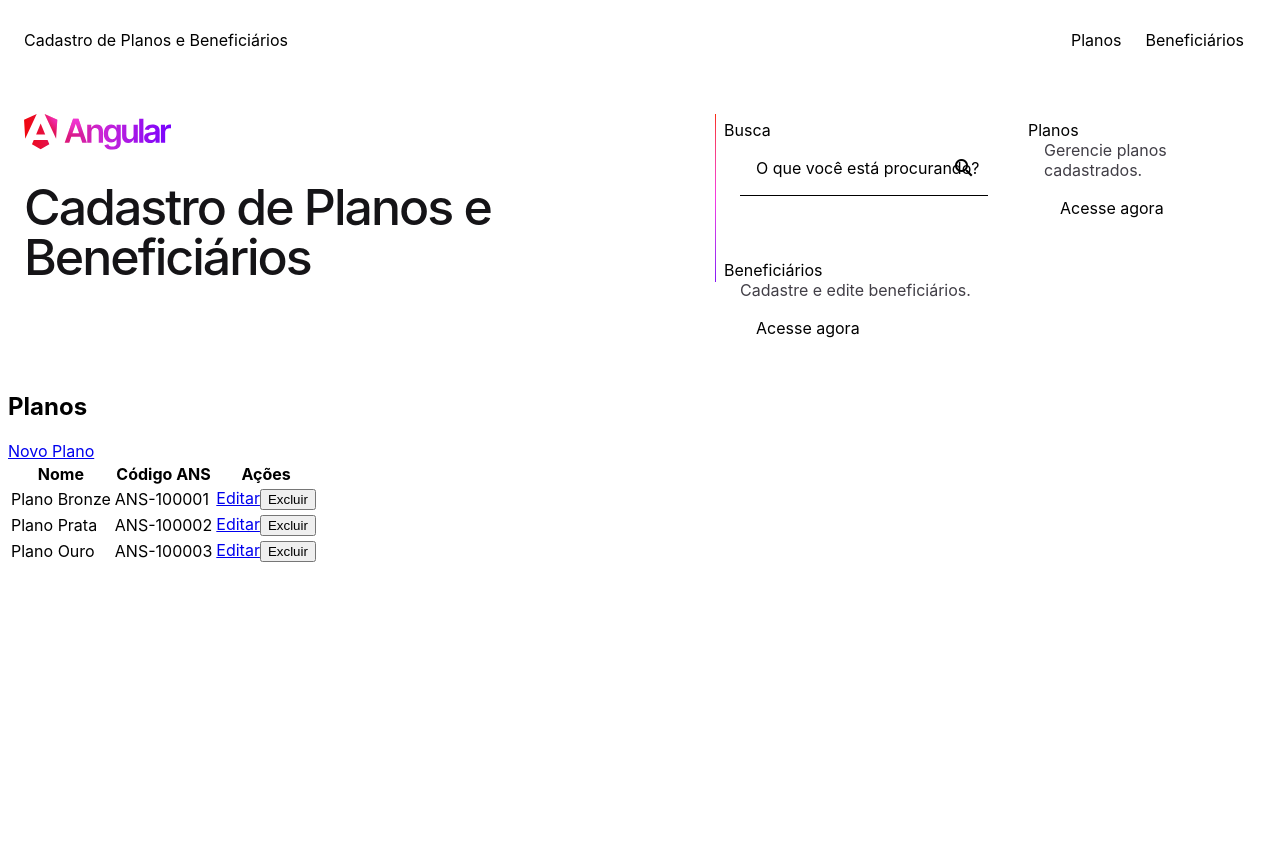
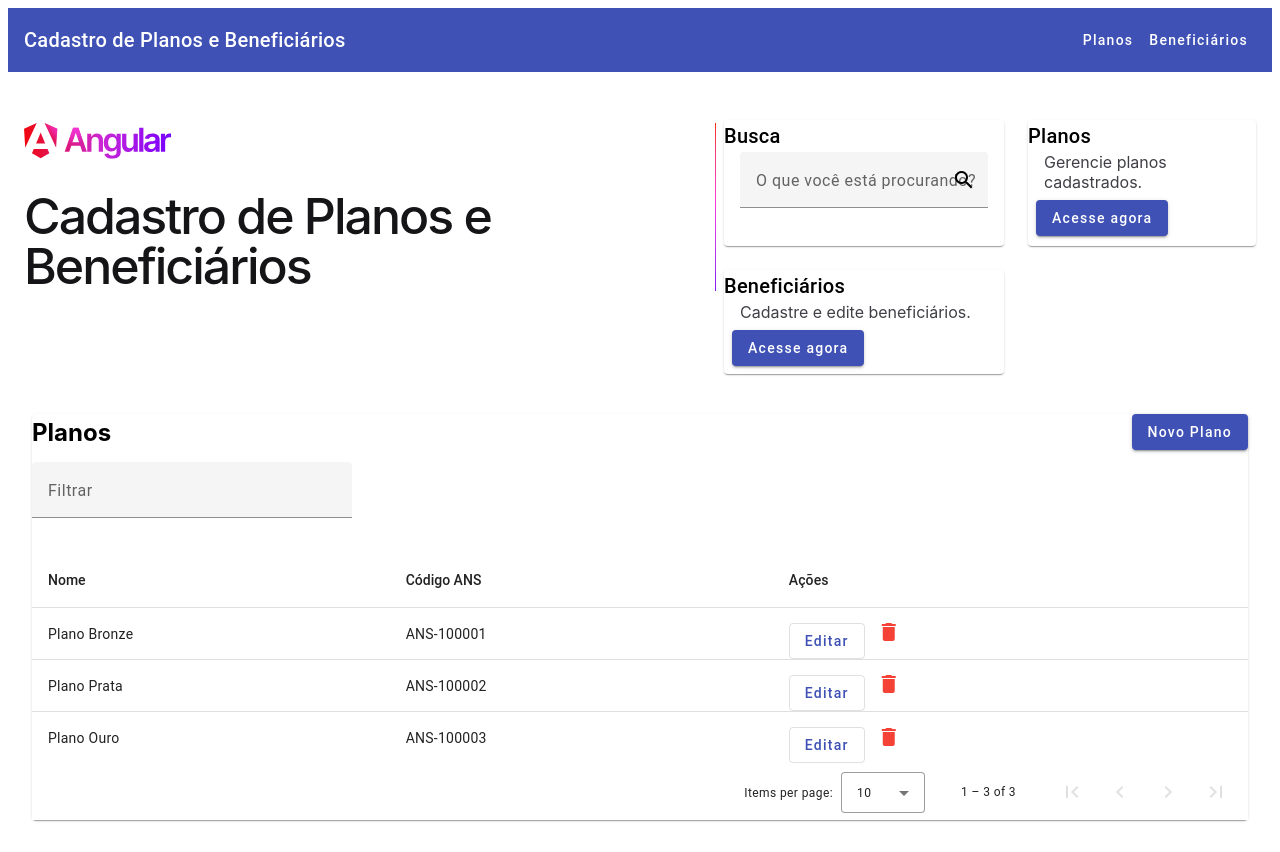
Before and after one commit to Kamifaria/Cadastrodeplanos, an Angular app: page /planos in a window 1280 px wide. Before the commit the page ends 800 px from the top, so only its background shows below. Built offline with nearby package versions, Linux system fonts and the light colour scheme; data requests are answered from the project's data file.

Commit message:
feat(material-lists): MatTable + filtro, paginação e ações (Planos/Beneficiários)

```diff
--- a/package.json
+++ b/package.json
@@ -11,11 +11,13 @@
   },
   "private": true,
   "dependencies": {
-    "@angular/animations": "^19.1.0",
+    "@angular/animations": "^19.2.15",
+    "@angular/cdk": "^19.2.19",
     "@angular/common": "^19.1.0",
     "@angular/compiler": "^19.1.0",
     "@angular/core": "^19.1.0",
     "@angular/forms": "^19.1.0",
+    "@angular/material": "^19.2.19",
     "@angular/platform-browser": "^19.1.0",
     "@angular/platform-browser-dynamic": "^19.1.0",
     "@angular/platform-server": "^19.1.0",
--- a/src/app/app.config.ts
+++ b/src/app/app.config.ts
@@ -5,12 +5,14 @@ import { errorInterceptor } from './core/interceptors/error.interceptor';
 
 import { routes } from './app.routes';
 import { provideClientHydration, withEventReplay } from '@angular/platform-browser';
+import { provideAnimations } from '@angular/platform-browser/animations';
 
 export const appConfig: ApplicationConfig = {
   providers: [
     provideZoneChangeDetection({ eventCoalescing: true }),
     provideRouter(routes),
     provideClientHydration(withEventReplay()),
-    provideHttpClient(withInterceptors([errorInterceptor]))
+    provideHttpClient(withInterceptors([errorInterceptor])),
+    provideAnimations()
   ]
 };
--- a/src/app/beneficiarios/components/beneficiario-form/beneficiario-form.component.ts
+++ b/src/app/beneficiarios/components/beneficiario-form/beneficiario-form.component.ts
@@ -2,6 +2,13 @@ import { Component, OnInit } from '@angular/core';
 import { FormBuilder, FormGroup, Validators } from '@angular/forms';
 import { CommonModule } from '@angular/common';
 import { ReactiveFormsModule } from '@angular/forms';
+import { MatCardModule } from '@angular/material/card';
+import { MatFormFieldModule } from '@angular/material/form-field';
+import { MatInputModule } from '@angular/material/input';
+import { MatSelectModule } from '@angular/material/select';
+import { MatDatepickerModule } from '@angular/material/datepicker';
+import { MatNativeDateModule } from '@angular/material/core';
+import { MatButtonModule } from '@angular/material/button';
 import { BeneficiarioService } from '../../../core/services/beneficiario.service';
 import { PlanoService } from '../../../core/services/plano.service';
 import { Plano } from '../../../core/models/plano';
@@ -14,7 +21,17 @@ import { ToastService } from '../../../core/services/toast.service';
   templateUrl: './beneficiario-form.component.html',
   styleUrls: ['./beneficiario-form.component.scss'],
   standalone: true,
-  imports: [CommonModule, ReactiveFormsModule]
+  imports: [
+    CommonModule,
+    ReactiveFormsModule,
+    MatCardModule,
+    MatFormFieldModule,
+    MatInputModule,
+    MatSelectModule,
+    MatDatepickerModule,
+    MatNativeDateModule,
+    MatButtonModule
+  ]
 })
 export class BeneficiarioFormComponent implements OnInit {
   form: FormGroup;
@@ -62,7 +79,10 @@ export class BeneficiarioFormComponent implements OnInit {
       Object.values(this.form.controls).forEach((c) => c.markAsTouched());
       return;
     }
-    const payload = this.form.value;
+    const raw = this.form.value as any;
+    const d = raw.data_nascimento;
+    const data_nascimento = d instanceof Date ? new Date(d).toISOString().slice(0, 10) : d;
+    const payload = { ...raw, data_nascimento };
     if (this.isEdit && this.id) {
       console.log('UPDATE beneficiario', this.id, payload);
       this.service.update(this.id, payload).subscribe((b) => {
--- a/src/app/beneficiarios/components/beneficiarios-list/beneficiarios-list.component.html
+++ b/src/app/beneficiarios/components/beneficiarios-list/beneficiarios-list.component.html
@@ -1,29 +1,52 @@
-<section>
-  <h2>Beneficiários</h2>
-  <a routerLink="/beneficiarios/novo">Novo Beneficiário</a>
-  <table>
-    <thead>
-      <tr>
-        <th>Nome</th>
-        <th>CPF</th>
-        <th>Nascimento</th>
-        <th>Status</th>
-        <th>Plano</th>
-        <th>Ações</th>
-      </tr>
-    </thead>
-    <tbody>
-      <tr *ngFor="let b of beneficiarios">
-        <td>{{ b.nome_completo }}</td>
-        <td>{{ b.cpf }}</td>
-        <td>{{ b.data_nascimento }}</td>
-        <td>{{ b.status }}</td>
-        <td>{{ b.plano.nome }}</td>
-        <td>
-          <a [routerLink]="['/beneficiarios/editar', b.id]">Editar</a>
-          <button type="button" (click)="remover(b.id)">Excluir</button>
+<section style="padding:24px">
+  <mat-card>
+    <div style="display:flex;align-items:center;gap:12px;justify-content:space-between">
+      <h2 style="margin:0">Beneficiários</h2>
+      <a mat-raised-button color="primary" routerLink="/beneficiarios/novo">Novo Beneficiário</a>
+    </div>
+
+    <div style="margin:12px 0">
+      <mat-form-field appearance="fill" style="width:320px">
+        <mat-label>Filtrar</mat-label>
+        <input matInput (keyup)="applyFilter($event.target.value)" placeholder="Digite para filtrar" />
+      </mat-form-field>
+    </div>
+
+    <table mat-table [dataSource]="data" matSort style="width:100%">
+      <ng-container matColumnDef="nome_completo">
+        <th mat-header-cell *matHeaderCellDef mat-sort-header>Nome</th>
+        <td mat-cell *matCellDef="let b">{{ b.nome_completo }}</td>
+      </ng-container>
+
+      <ng-container matColumnDef="cpf">
+        <th mat-header-cell *matHeaderCellDef mat-sort-header>CPF</th>
+        <td mat-cell *matCellDef="let b">{{ b.cpf }}</td>
+      </ng-container>
+
+      <ng-container matColumnDef="plano">
+        <th mat-header-cell *matHeaderCellDef mat-sort-header>Plano</th>
+        <td mat-cell *matCellDef="let b">{{ b.plano?.nome }}</td>
+      </ng-container>
+
+      <ng-container matColumnDef="status">
+        <th mat-header-cell *matHeaderCellDef mat-sort-header>Status</th>
+        <td mat-cell *matCellDef="let b">{{ b.status }}</td>
+      </ng-container>
+
+      <ng-container matColumnDef="acoes">
+        <th mat-header-cell *matHeaderCellDef>Ações</th>
+        <td mat-cell *matCellDef="let b">
+          <a mat-stroked-button color="primary" [routerLink]="['/beneficiarios/editar', b.id]">Editar</a>
+          <button mat-icon-button color="warn" type="button" (click)="remover(b.id)" aria-label="Excluir">
+            <mat-icon>delete</mat-icon>
+          </button>
         </td>
-      </tr>
-    </tbody>
-  </table>
+      </ng-container>
+
+      <tr mat-header-row *matHeaderRowDef="displayedColumns"></tr>
+      <tr mat-row *matRowDef="let row; columns: displayedColumns"></tr>
+    </table>
+
+    <mat-paginator [pageSize]="10" [pageSizeOptions]="[5,10,25]" showFirstLastButtons></mat-paginator>
+  </mat-card>
 </section>
--- a/src/app/beneficiarios/components/beneficiarios-list/beneficiarios-list.component.ts
+++ b/src/app/beneficiarios/components/beneficiarios-list/beneficiarios-list.component.ts
@@ -1,33 +1,63 @@
-import { Component, OnInit } from '@angular/core';
+import { Component, OnInit, ViewChild } from '@angular/core';
 import { CommonModule } from '@angular/common';
 import { RouterModule } from '@angular/router';
 import { BeneficiarioService } from '../../../core/services/beneficiario.service';
 import { Beneficiario } from '../../../core/models/beneficiario';
 import { Plano } from '../../../core/models/plano';
 import { ToastService } from '../../../core/services/toast.service';
+import { MatTableModule, MatTableDataSource } from '@angular/material/table';
+import { MatPaginator, MatPaginatorModule } from '@angular/material/paginator';
+import { MatSort, MatSortModule } from '@angular/material/sort';
+import { MatFormFieldModule } from '@angular/material/form-field';
+import { MatInputModule } from '@angular/material/input';
+import { MatIconModule } from '@angular/material/icon';
+import { MatButtonModule } from '@angular/material/button';
+import { MatCardModule } from '@angular/material/card';
 
 @Component({
   selector: 'app-beneficiarios-list',
   templateUrl: './beneficiarios-list.component.html',
   styleUrls: ['./beneficiarios-list.component.scss'],
   standalone: true,
-  imports: [CommonModule, RouterModule]
+  imports: [
+    CommonModule,
+    RouterModule,
+    MatTableModule,
+    MatPaginatorModule,
+    MatSortModule,
+    MatFormFieldModule,
+    MatInputModule,
+    MatIconModule,
+    MatButtonModule,
+    MatCardModule
+  ]
 })
 export class BeneficiariosListComponent implements OnInit {
-  beneficiarios: Array<Beneficiario & { plano: Plano }> = [];
+  displayedColumns: string[] = ['nome_completo', 'cpf', 'plano', 'status', 'acoes'];
+  data = new MatTableDataSource<Array<Beneficiario & { plano: Plano }> extends infer T ? (T extends Array<infer U> ? U : never) : never>([]);
+  @ViewChild(MatPaginator) paginator!: MatPaginator;
+  @ViewChild(MatSort) sort!: MatSort;
 
   constructor(private service: BeneficiarioService, private ts: ToastService) {}
 
   ngOnInit(): void {
-    this.service.listExpanded().subscribe((data) => (this.beneficiarios = data));
+    this.service.listExpanded().subscribe((arr) => {
+      this.data.data = arr as any;
+      if (this.paginator) this.data.paginator = this.paginator;
+      if (this.sort) this.data.sort = this.sort;
+    });
   }
 
   remover(id: number): void {
-    const alvo = this.beneficiarios.find((b) => b.id === id);
+    const alvo = this.data.data.find((b: any) => b.id === id) as any;
     this.service.delete(id).subscribe(() => {
-      this.beneficiarios = this.beneficiarios.filter((b) => b.id !== id);
+      this.data.data = this.data.data.filter((b: any) => b.id !== id) as any;
       const nome = alvo?.nome_completo ?? 'Beneficiário';
       this.ts.show(`${nome} excluído`, 'success');
     });
   }
+
+  applyFilter(value: string): void {
+    this.data.filter = value.trim().toLowerCase();
+  }
 }
--- a/src/app/core/interceptors/error.interceptor.ts
+++ b/src/app/core/interceptors/error.interceptor.ts
@@ -4,6 +4,7 @@ import { inject } from '@angular/core';
 import { ToastService } from '../services/toast.service';
 
 export const errorInterceptor: HttpInterceptorFn = (req, next) => {
+  const ts = inject(ToastService);
   return next(req).pipe(
     catchError((err) => {
       const status = err?.status ?? 0;
@@ -12,7 +13,6 @@ export const errorInterceptor: HttpInterceptorFn = (req, next) => {
       else if (status >= 500) message = 'Erro interno no servidor';
       else if (status === 404) message = 'Recurso não encontrado';
       else if (status === 400) message = 'Requisição inválida';
-      const ts = inject(ToastService);
       ts.show(message, 'error');
       return throwError(() => err);
     })
--- a/src/app/planos/components/plano-form/plano-form.component.html
+++ b/src/app/planos/components/plano-form/plano-form.component.html
@@ -1,16 +1,20 @@
 <section>
-  <h2>Plano</h2>
-  <form [formGroup]="form">
-    <label>
-      Nome
-      <input type="text" formControlName="nome" />
-      <div *ngIf="invalid('nome')">Informe o nome (mínimo 3 caracteres).</div>
-    </label>
-    <label>
-      Código ANS
-      <input type="text" formControlName="codigo_registro_ans" />
-      <div *ngIf="invalid('codigo_registro_ans')">Formato esperado: ANS-000000.</div>
-    </label>
-    <button type="button" (click)="salvar()" [disabled]="!form.valid">Salvar</button>
-  </form>
+  <mat-card>
+    <h2>Plano</h2>
+    <form [formGroup]="form">
+      <mat-form-field appearance="fill" style="width:100%">
+        <mat-label>Nome</mat-label>
+        <input matInput type="text" formControlName="nome" />
+        <mat-error *ngIf="invalid('nome')">Informe o nome (mínimo 3 caracteres).</mat-error>
+      </mat-form-field>
+
+      <mat-form-field appearance="fill" style="width:100%">
+        <mat-label>Código ANS</mat-label>
+        <input matInput type="text" formControlName="codigo_registro_ans" />
+        <mat-error *ngIf="invalid('codigo_registro_ans')">Formato esperado: ANS-000000.</mat-error>
+      </mat-form-field>
+
+      <button mat-raised-button color="primary" type="button" (click)="salvar()" [disabled]="!form.valid">Salvar</button>
+    </form>
+  </mat-card>
 </section>
--- a/src/app/planos/components/planos-list/planos-list.component.html
+++ b/src/app/planos/components/planos-list/planos-list.component.html
@@ -1,23 +1,41 @@
-<section>
-  <h2>Planos</h2>
-  <a routerLink="/planos/novo">Novo Plano</a>
-  <table>
-    <thead>
-      <tr>
-        <th>Nome</th>
-        <th>Código ANS</th>
-        <th>Ações</th>
-      </tr>
-    </thead>
-    <tbody>
-      <tr *ngFor="let p of planos">
-        <td>{{ p.nome }}</td>
-        <td>{{ p.codigo_registro_ans }}</td>
-        <td>
-          <a [routerLink]="['/planos/editar', p.id]">Editar</a>
-          <button type="button" (click)="remover(p.id)">Excluir</button>
+<section style="padding:24px">
+  <mat-card>
+    <div style="display:flex;align-items:center;gap:12px;justify-content:space-between">
+      <h2 style="margin:0">Planos</h2>
+      <a mat-raised-button color="primary" routerLink="/planos/novo">Novo Plano</a>
+    </div>
+    <div style="margin:12px 0">
+      <mat-form-field appearance="fill" style="width:320px">
+        <mat-label>Filtrar</mat-label>
+        <input matInput (keyup)="applyFilter($event.target.value)" placeholder="Digite para filtrar" />
+      </mat-form-field>
+    </div>
+
+    <table mat-table [dataSource]="data" matSort style="width:100%">
+      <ng-container matColumnDef="nome">
+        <th mat-header-cell *matHeaderCellDef mat-sort-header>Nome</th>
+        <td mat-cell *matCellDef="let p">{{ p.nome }}</td>
+      </ng-container>
+
+      <ng-container matColumnDef="codigo_registro_ans">
+        <th mat-header-cell *matHeaderCellDef mat-sort-header>Código ANS</th>
+        <td mat-cell *matCellDef="let p">{{ p.codigo_registro_ans }}</td>
+      </ng-container>
+
+      <ng-container matColumnDef="acoes">
+        <th mat-header-cell *matHeaderCellDef>Ações</th>
+        <td mat-cell *matCellDef="let p">
+          <a mat-stroked-button color="primary" [routerLink]="['/planos/editar', p.id]">Editar</a>
+          <button mat-icon-button color="warn" type="button" (click)="remover(p.id)" aria-label="Excluir">
+            <mat-icon>delete</mat-icon>
+          </button>
         </td>
-      </tr>
-    </tbody>
-  </table>
+      </ng-container>
+
+      <tr mat-header-row *matHeaderRowDef="displayedColumns"></tr>
+      <tr mat-row *matRowDef="let row; columns: displayedColumns"></tr>
+    </table>
+
+    <mat-paginator [pageSize]="10" [pageSizeOptions]="[5,10,25]" showFirstLastButtons></mat-paginator>
+  </mat-card>
 </section>
--- a/src/app/planos/components/planos-list/planos-list.component.ts
+++ b/src/app/planos/components/planos-list/planos-list.component.ts
@@ -1,32 +1,63 @@
-import { Component, OnInit } from '@angular/core';
+import { Component, OnInit, ViewChild } from '@angular/core';
 import { CommonModule } from '@angular/common';
 import { RouterModule } from '@angular/router';
 import { PlanoService } from '../../../core/services/plano.service';
 import { Plano } from '../../../core/models/plano';
 import { ToastService } from '../../../core/services/toast.service';
+import { MatTableModule } from '@angular/material/table';
+import { MatPaginator, MatPaginatorModule } from '@angular/material/paginator';
+import { MatSort, MatSortModule } from '@angular/material/sort';
+import { MatFormFieldModule } from '@angular/material/form-field';
+import { MatInputModule } from '@angular/material/input';
+import { MatIconModule } from '@angular/material/icon';
+import { MatButtonModule } from '@angular/material/button';
+import { MatCardModule } from '@angular/material/card';
+import { MatTableDataSource } from '@angular/material/table';
 
 @Component({
   selector: 'app-planos-list',
   templateUrl: './planos-list.component.html',
   styleUrls: ['./planos-list.component.scss'],
   standalone: true,
-  imports: [CommonModule, RouterModule]
+  imports: [
+    CommonModule,
+    RouterModule,
+    MatTableModule,
+    MatPaginatorModule,
+    MatSortModule,
+    MatFormFieldModule,
+    MatInputModule,
+    MatIconModule,
+    MatButtonModule,
+    MatCardModule
+  ]
 })
 export class PlanosListComponent implements OnInit {
-  planos: Plano[] = [];
+  displayedColumns: string[] = ['nome', 'codigo_registro_ans', 'acoes'];
+  data = new MatTableDataSource<Plano>([]);
+  @ViewChild(MatPaginator) paginator!: MatPaginator;
+  @ViewChild(MatSort) sort!: MatSort;
 
   constructor(private service: PlanoService, private ts: ToastService) {}
 
   ngOnInit(): void {
-    this.service.list().subscribe((data) => (this.planos = data));
+    this.service.list().subscribe((arr) => {
+      this.data.data = arr;
+      if (this.paginator) this.data.paginator = this.paginator;
+      if (this.sort) this.data.sort = this.sort;
+    });
   }
 
   remover(id: number): void {
-    const alvo = this.planos.find((p) => p.id === id);
+    const alvo = this.data.data.find((p) => p.id === id);
     this.service.delete(id).subscribe(() => {
-      this.planos = this.planos.filter((p) => p.id !== id);
+      this.data.data = this.data.data.filter((p) => p.id !== id);
       const nome = alvo?.nome ?? 'Plano';
       this.ts.show(`${nome} excluído`, 'success');
     });
   }
+
+  applyFilter(value: string): void {
+    this.data.filter = value.trim().toLowerCase();
+  }
 }
--- a/src/styles.scss
+++ b/src/styles.scss
@@ -1 +1,2 @@
 /* You can add global styles to this file, and also import other style files */
+@import '@angular/material/prebuilt-themes/indigo-pink.css';
```
Also changed, not shown: src/app/beneficiarios/components/beneficiario-form/beneficiario-form.component.html (+43 -35 lines), src/app/planos/components/plano-form/plano-form.component.ts (+12 -1 lines), 1 other file (tests, documents, lock files or other folders).
